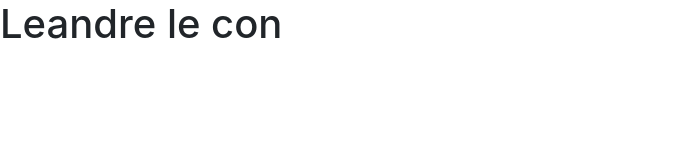
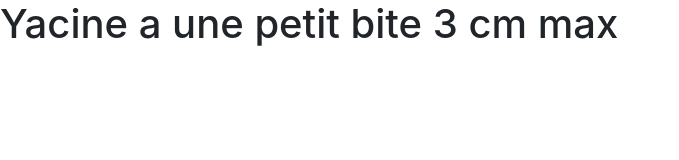
Before and after one commit to SamirAoufia/SamirAoufia.github.io, a plain HTML site: page index.html in a window 1280 px wide. Shown: the whole page, without its empty margins (0-679 px from the left). Drawn offline with nearby package versions, Linux system fonts and the light colour scheme.

Commit message:
Update index.html

```diff
--- a/index.html
+++ b/index.html
@@ -12,7 +12,7 @@
   <body>
 
 <h1>
-   Leandre le con
+   Yacine a une petit bite 3 cm max
 </h1>
 
     <!-- Optional JavaScript -->
```
